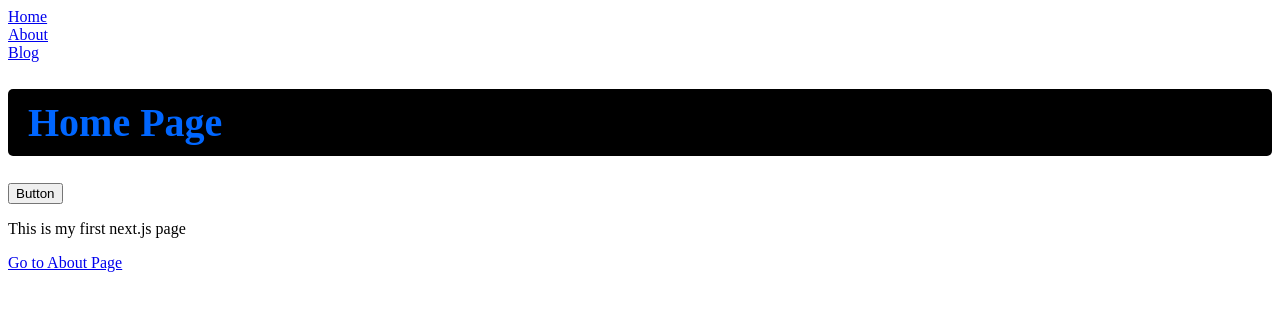
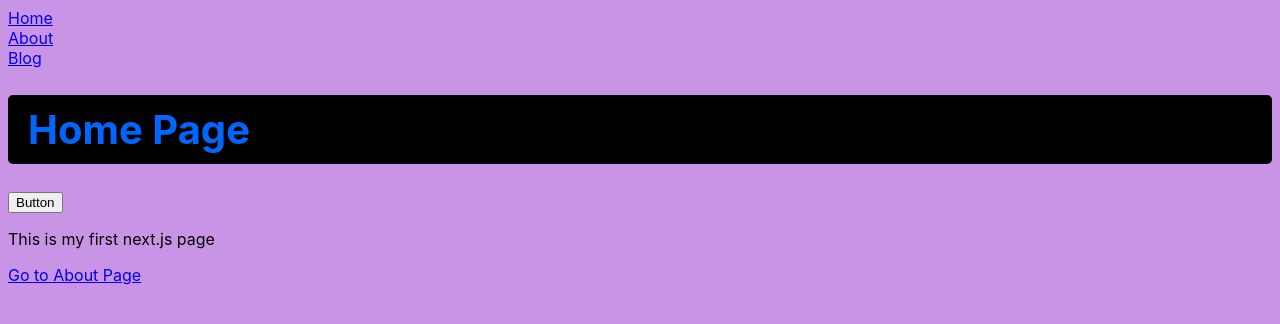
Before and after one commit to Peksford/Fundamentals_of_Next.js, a Next.js app in the folder next.js-basics/: page / in a window 1280 px wide. Shown: the top 324 px of the page. Built offline with nearby package versions, Linux system fonts and the light colour scheme.

Commit message:
Styling in Next.js Task 3

```diff
--- a/next.js-basics/app/layout.js
+++ b/next.js-basics/app/layout.js
@@ -1,8 +1,9 @@
 import NavigationBar from './components/Navigation';
-import './globals.css';
+import '@/styles/globals.css';
 
 export const metadata = {
-  title: 'Next.js Course',
+  title: 'My App',
+  description: 'Styled with global CSS',
 };
 
 export default function RootLayout({ children }) {
--- a/next.js-basics/app/globals.css
+++ b/next.js-basics/styles/globals.css
@@ -24,6 +24,11 @@ body {
   color: var(--foreground);
   font-family: Arial, Helvetica, sans-serif;
 } */
+body {
+  margin: 5;
+  font-family: -apple-system, BlinkMacSystemFont, Segoe UI, Roboto, Oxygen;
+  background-color: #ca94e6;
+}
 
 h1 {
   font-size: 2.5rem;
```
Also changed, not shown: next.js-basics/app/components/Card.js (added).
